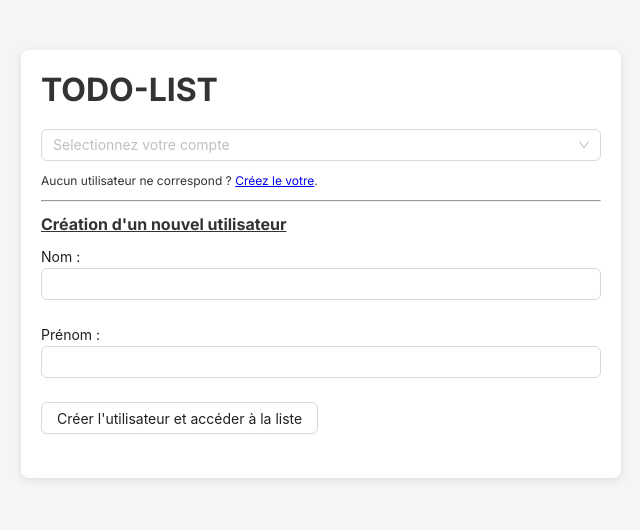
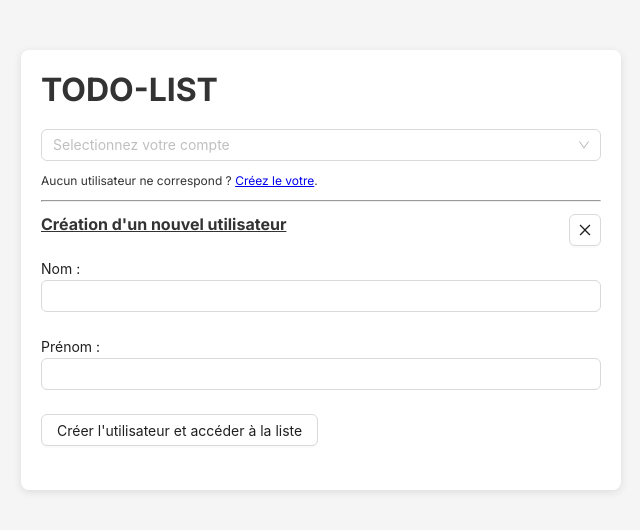
Before and after one commit to Akramo10/examblanc2026, a Next.js app in the folder frontend/: page / in a window 1280 px wide. Both pictures are taken after a click on the link "Créez le votre". Shown: the top 530 px of the page, without its empty margins (319-959 px from the left). Built offline with nearby package versions, Linux system fonts and the light colour scheme; no server answers.

Commit message:
Complément de la création : ajout d'un bouton d'annulation

```diff
--- a/frontend/src/components/CreateUser/CreateUser.tsx
+++ b/frontend/src/components/CreateUser/CreateUser.tsx
@@ -1,17 +1,25 @@
+import { CloseOutlined } from "@ant-design/icons";
 import { Button, Form, Input } from "antd"
 import { useState } from "react";
 
 type CreateUserProps = {
-    onCreate: (name: string, firstname: string) => void;
+    addUser: (name: string, firstname: string) => void;
+    closePanel: () => void;
 }
 
-export const CreateUser = ({ onCreate }: CreateUserProps) => {
+export const CreateUser = ({ addUser, closePanel }: CreateUserProps) => {
 
     const [name, setName] = useState<string>("");
     const [firstname, setFirstname] = useState<string>("");
 
     const onSubmit = () => {
-        onCreate(name, firstname);
+        addUser(name, firstname);
+        setName("");
+        setFirstname("");
+    }
+
+    const onClose = () => {
+        closePanel();
         setName("");
         setFirstname("");
     }
@@ -19,7 +27,10 @@ export const CreateUser = ({ onCreate }: CreateUserProps) => {
     return (
         <>
             <hr />
-            <h4><u>Création d'un nouvel utilisateur</u></h4>
+            <div style={{display: 'flex', flexDirection: 'row', justifyContent: 'space-between'}}>
+                <h4><u>Création d'un nouvel utilisateur</u></h4>
+                <Button icon={<CloseOutlined />} onClick={() => onClose()} />
+            </div>
             <Form onFinish={onSubmit}>
                 <Form.Item>
                     Nom :
--- a/frontend/src/components/Login/Login.tsx
+++ b/frontend/src/components/Login/Login.tsx
@@ -50,6 +50,10 @@ export const Login = ({ onSelectUser } : LoginProps) => {
         setCreateVisible(false);
     }
 
+    const closePanel = () => {
+        setCreateVisible(false);
+    }
+
     return (
         <div style={{display: 'flex', flexDirection: 'column', gap: '12px'}}>
             <Select
@@ -60,7 +64,7 @@ export const Login = ({ onSelectUser } : LoginProps) => {
                 options={getUsersOptions()}
             />
             <div style={{fontSize: '12px'}}>Aucun utilisateur ne correspond ? <a href="#" onClick={() => setCreateVisible(true)}>Créez le votre</a>.</div>
-            {createVisible && <CreateUser onCreate={addUser} />}
+            {createVisible && <CreateUser addUser={addUser} closePanel={closePanel} />}
         </div>
     )
 }
```
